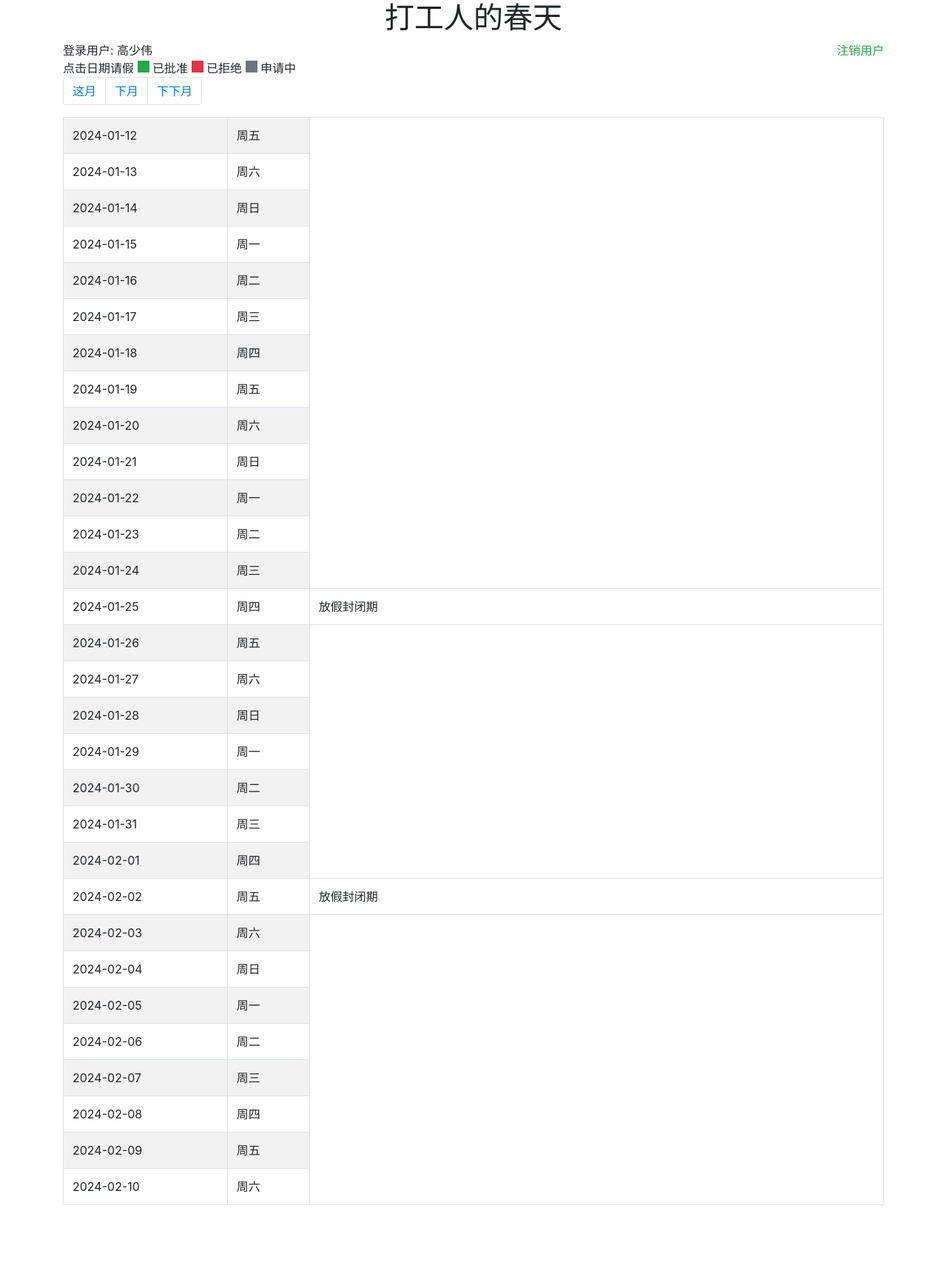
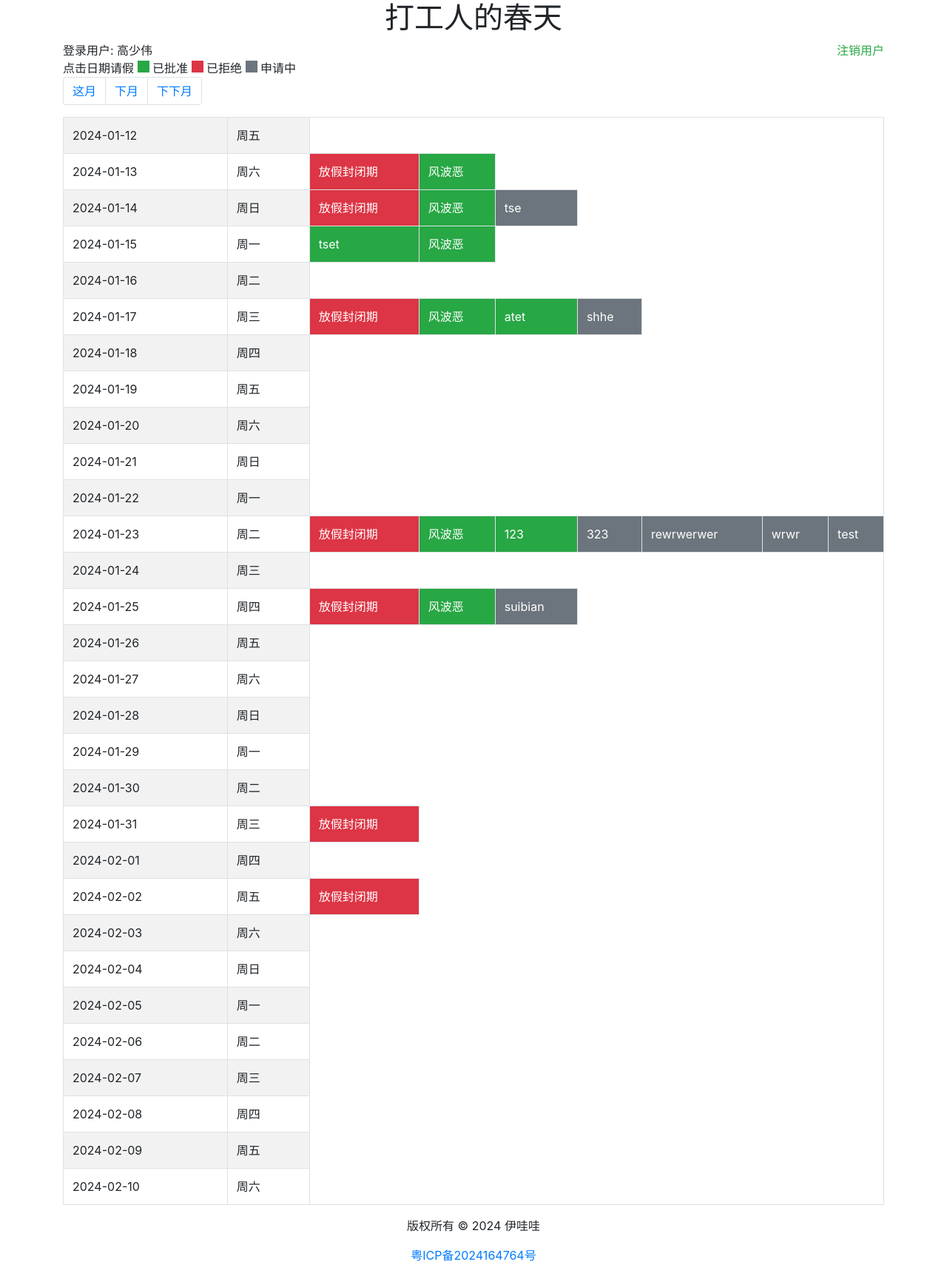
Before and after one commit to gscfwid/leave_off, a Flask app: page / in a window 1280 px wide. Shown: the whole page at 74% size. Before the commit the page ends 1645 px from the top, so only its background shows below. Run offline with Flask 3, Linux system fonts and the light colour scheme; the first user in the database is signed in; data comes from the database, SQL or seed files in the repository; some libraries are stand-ins or nearby versions.

Commit message:
加了页脚

```diff
--- a/app.py
+++ b/app.py
@@ -169,7 +169,7 @@ def submit_data():
                 return jsonify("{}在{}已经请过假了，不要重复提交".format(addname, date))
             elif len(max_lv) > 4:
                 message = "{}请假次数超了,请注意".format(addname)
-            new_leave = leaves(name=addname, lvdate=date, reason="管理员添加", status=1, userlevel=level)
+            new_leave = leaves(name=addname, lvdate=date, reason="管理员添加", status=1, userlevel=3)
             db.session.add(new_leave)
             db.session.commit()
             return jsonify("{}在{}请假申请已提交,{}".format(addname, date, message))
--- a/templates/index.html
+++ b/templates/index.html
@@ -33,8 +33,8 @@
                     <!-- 添加点击事件 -->
                         <td class="clickable col" @click="showDateSubmit = true, clickdate = date" style="width: 20%">{{ date }}</td>
                         <td class = "col" style="width: 10%">{{ weeks[i] }}</td>
-                        <td v-if="closeDates.includes(date)">放假封闭期</td>
-                        <td v-else v-for="(name, l) in names[i]" :key="l" :class="[getClass(name), bgColor(i, l)]" @click="clickMethod(i, l)">{{ name }}</td>
+                        <td v-if="closeDates.includes(date)" class="btn-danger">放假封闭期</td>
+                        <td v-for="(name, l) in names[i]" :key="l" v-if="name != 'admin'" :class="[getClass(name), bgColor(i, l)]" @click="clickMethod(i, l)">{{ name }}</td>
 
                 </tr>
         </table>
@@ -99,7 +99,13 @@
             </div>
         </div> -->
     </div>
-
+    <div class="footer container text-center">
+        <!-- 页脚备案号信息 -->
+        <p>版权所有 &copy; 2024 伊哇哇</p>
+        <p>
+            <a href="https://beian.miit.gov.cn" target="_blank">粤ICP备2024164764号</a>
+        </p>
+    </div>
 
     <!-- 引入 Vue.js和vue-tooltip -->
     <script src="https://cdn.jsdelivr.net/npm/vue@2.6.14/dist/vue.js"></script>
@@ -214,9 +220,13 @@
                 // adminAdd() { //管理员添加请假人员到数据库
 
                 // },
-                openClose() { //封闭或开放该天
-
-                },
+            //     getFilteredNames(index) {
+            //         if (this.names && this.names[index]) {
+            // // 这里的 "name" 是 filter 方法为每个元素调用的回调函数的参数
+            //             return this.names[index].filter(name => name !== 'admin');
+            //         }
+            //         return [];
+            //     },
                 sendData() {
                     // 发送请求到后端，将请假日期理由写入数据库
                     fetch('/submit-data', {
@@ -231,14 +241,14 @@
                         })
                     })
                     .then(response => response.json())
+                    // .catch(error => console.error('Error:', error))
                     .then(data => {
-                        console.log("Data submitted successfully", data);
-                        // alert(JSON.stringify(data.name) + JSON.stringify(data.message) + '\n请假日期' + JSON.stringify(data.date));
-                        // alert(data.name + data.message + '\n请假日期' + data.date);
-                        alert(data)
-                        this.fetchData(this.dates);
+                        console.log("Data submitted successfully", JSON.stringify(data));
+                        alert(JSON.stringify(data))
                     })
+                    .then(alert("稍后确认操作是否成功"))
                     .catch(error => console.error('Error:', error));
+                    this.fetchData(this.dates);
                 },
                 get_userinfo() { //获取登录账号和权限
                     fetch('/api/usr_info')
@@ -325,11 +335,11 @@
                 },
                 bgColor(i, l) {//根据status改变颜色背景
                     if (this.statuses[i][l] === 2) {
-                        return 'bg-success';
+                        return 'btn-success';
                     } else if (this.statuses[i][l] === 3) {
-                        return 'bg-danger';
+                        return 'btn-danger';
                     } else {
-                        return 'bg-secondary';
+                        return 'btn-secondary';
                     }
                 },
                 showreason(i, l) {//鼠标停留后出现请假理由，好像用不了
```
Also changed, not shown: leave.db.
